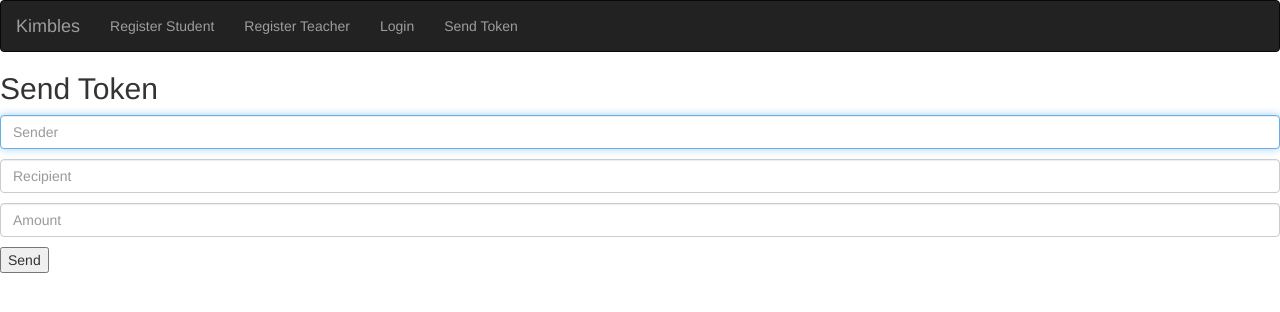
After one commit to hopeless-endeavour/Kimbles, a Flask app: page /sendToken in a window 1280 px wide. The commit adds this page. Shown: the top 312 px of the page. Run offline with Flask 2, Linux system fonts and the light colour scheme; some libraries are stand-ins or nearby versions.

Commit message:
Added Transaction Functionality

```diff
--- a/app.py
+++ b/app.py
@@ -84,5 +84,27 @@ def login():
 
     return render_template("login.html", form=login_form)
 
+
+@app.route('/sendToken', methods=['GET', 'POST'])
+def sendToken():
+
+    transaction_form = TransactionForm()
+
+    if transaction_form.validate_on_submit():
+        sender = transaction_form.sender.data
+        recipient = transaction_form.recipient.data
+        amount = transaction_form.amount.data
+
+        sender_id = Teacher.query.filter_by(username=sender).first()
+        recipient_id = Student.query.filter_by(username=recipient).first()
+
+        transaction = Transaction(sender=sender_id.id, recipient=recipient_id.id, amount=amount)
+        db.session.add(transaction)
+        db.session.commit()
+
+        return "Successful Transaction"
+
+    return render_template("transaction.html", form=transaction_form)
+
 if __name__ == '__main__':
     app.run(debug=True)
--- a/database.sql
+++ b/database.sql
@@ -18,7 +18,7 @@ CREATE TABLE teachers (
 
 CREATE TABLE transactions(
   id SERIAL PRIMARY KEY,
-  sender REFERENCES teachers(id),
-  recipient REFERENCES students(id),
+  sender INTEGER NOT NULL REFERENCES teachers,
+  recipient INTEGER NOT NULL REFERENCES students,
   amount INTEGER NOT NULL
 );
--- a/models.py
+++ b/models.py
@@ -38,7 +38,7 @@ class Transaction(db.Model):
 
     __tablename__ = 'transactions'
     id = db.Column(db.Integer, primary_key=True)
-    sender = db.Column(db.String, db.ForeignKey("teachers.id"))  # ForeignKey() schema
+    sender = db.Column(db.String, db.ForeignKey("teachers.id"))
     recipient = db.Column(db.String, db.ForeignKey("students.id"))
     amount = db.Column(db.Integer)
 
--- a/templates/layout.html
+++ b/templates/layout.html
@@ -16,6 +16,7 @@
         <li><a href="/registerStudent">Register Student</a></li>
         <li><a href="/registerTeacher">Register Teacher</a></li>
         <li><a href="/login">Login</a></li>
+        <li><a href="/sendToken">Send Token</a></li>
       </ul>
     </div>
   </nav>
--- /dev/null
+++ b/templates/transaction.html
@@ -0,0 +1,20 @@
+{% from 'form_helper.html' import displayField %}
+{% extends "layout.html" %}
+
+{% block title %}Send Token{% endblock %}
+
+{% block content %}
+  <h2>Send Token</h2>
+
+  <form action="{{ url_for('sendToken')}}" method="POST">
+    {{ displayField(form.sender, 'Sender', autocomplete="off",
+          autofocus=true)}}
+    {{ displayField(form.recipient, 'Recipient')}}
+    {{ displayField(form.amount, 'Amount')}}
+    <div>
+      {{ form.submit_button }}
+    </div>
+    {{ form.csrf_token }}
+  </form>
+
+{% endblock %}
--- a/wtform_fields.py
+++ b/wtform_fields.py
@@ -1,5 +1,5 @@
 from flask_wtf import FlaskForm
-from wtforms import StringField, PasswordField, SubmitField
+from wtforms import StringField, PasswordField, SubmitField, IntegerField
 from wtforms.validators import InputRequired, Length, EqualTo, ValidationError
 
 from models import Teacher, Student
@@ -21,12 +21,26 @@ def invalid_creds(form, field):
     elif teacher_object:
         user = teacher_object
     else:
-        raise ValidationError("User does not exist")
+        raise ValidationError("Username or password is incorrect")
 
     # validate password
     if input_password != user.password:
-        raise ValidationError("Password is incorrect")
-        # change to generic 'Username or password incorrect' for imporved security
+        raise ValidationError("Username or password is incorrect")
+
+
+def validate_transaction(form, field):
+    """ Validates sender and recipient of transaction """
+
+    input_sender = form.sender.data
+    input_recipient = field.data
+
+    # search db for corresponding sender
+    sender_object = Teacher.query.filter_by(username=input_sender).first()
+    recipient_object = Student.query.filter_by(username=input_recipient).first()
+
+    if sender_object is None or recipient_object is None:
+        raise ValidationError("Sender or recipient does not exist")
+
 
 class StudentReg(FlaskForm):
     """ Student Registraion Form """
@@ -65,7 +79,7 @@ class TeacherReg(FlaskForm):
         characters")])
     password = PasswordField('password_label',
         validators=[InputRequired(message="Password required"),
-        Length(min=4, max=25, message="Password must be between 5 and 25\
+        Length(min=5, max=25, message="Password must be between 5 and 25\
         characters")])
     confirm_pswd = PasswordField('confirm_pswd_label',
         validators=[InputRequired(message="Password required"),
@@ -81,3 +95,15 @@ class LoginForm(FlaskForm):
     password = PasswordField('password_label',
         validators=[InputRequired(message="Password required"), invalid_creds])
     submit_button = SubmitField('Login')
+
+
+class TransactionForm(FlaskForm):
+    """ Token Transaction Form """
+
+    sender = StringField('sender_label',
+        validators=[InputRequired(message="Sender username required")])
+    recipient = StringField('recipient_label',
+        validators=[InputRequired(message="Recipient username required"), validate_transaction])
+    amount = IntegerField('recipient_label',
+        validators=[InputRequired(message="Amount required")])
+    submit_button = SubmitField('Send')
```
Also changed, not shown: README.md.
